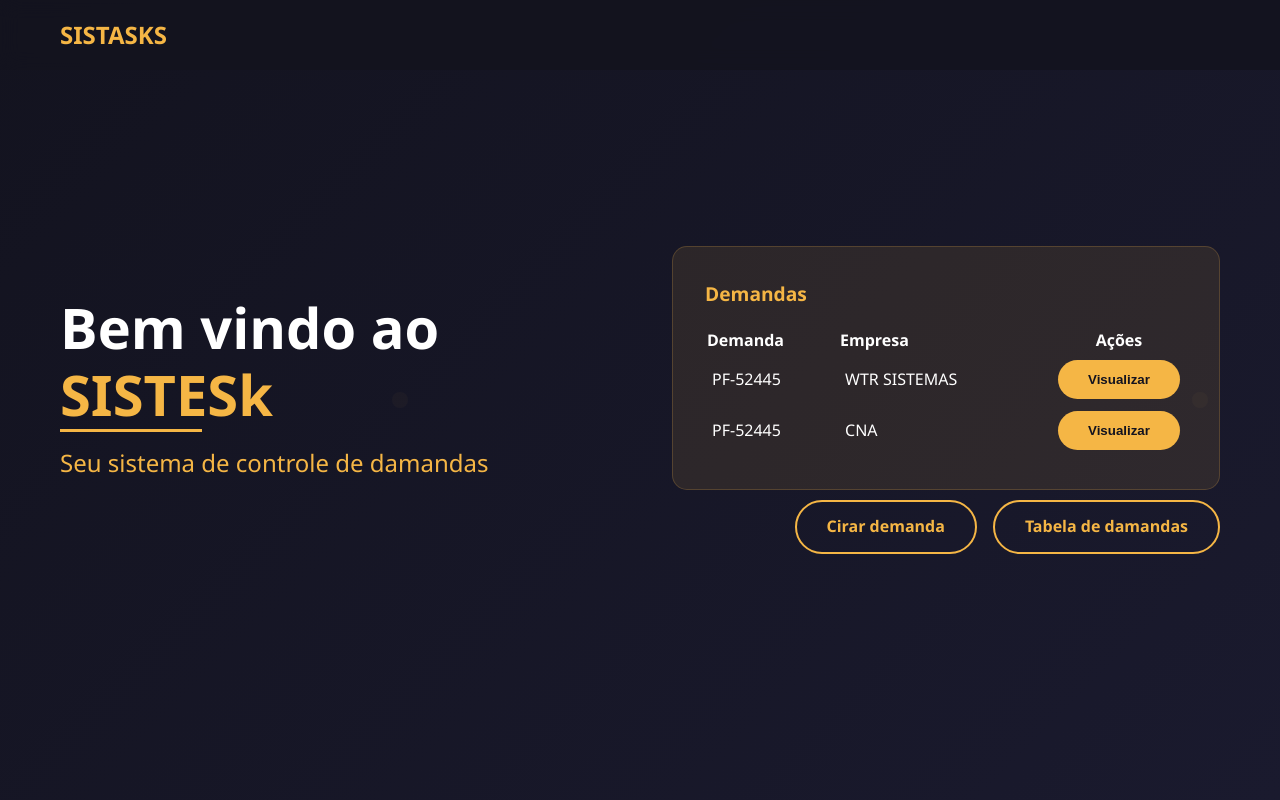
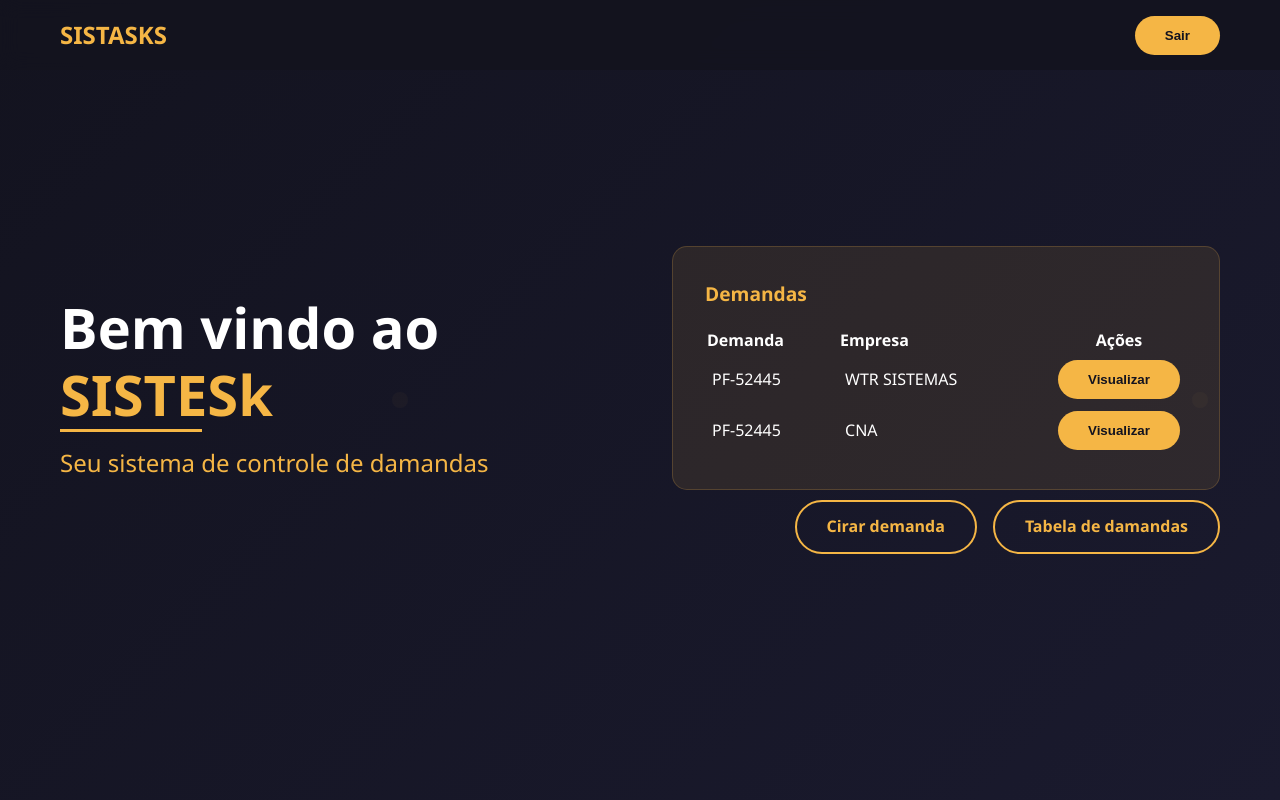
Before and after one commit to Leonsis/SISTASK, a PHP site: page /view/painel.php in a window 1280 px wide. Run offline with PHP 8.4, Linux system fonts and the light colour scheme.

Commit message:
Inicio da Criação do painerl

```diff
--- a/view/painel.php
+++ b/view/painel.php
@@ -15,11 +15,11 @@
                 <div class="nav-logo">
                     <h2>SISTASKS</h2>
                 </div>
-                <!-- <ul class="nav-menu">
-                    <li class="nav-item"><a href="#" class="nav-link">Home</a></li>
-                    <li class="nav-item"><a href="#" class="nav-link">Sobre</a></li>
-                    <li class="nav-item"><a href="#" class="nav-link">Projetos</a></li>
-                </ul> -->
+                <ul class="nav-menu">
+                    <li class="nav-item"><button class="btn btn-sm btn-primary">Sair</button></li>
+                    <!-- <li class="nav-item"><a href="#" class="nav-link">Sobre</a></li>
+                    <li class="nav-item"><a href="#" class="nav-link">Projetos</a></li> -->
+                </ul>
             </div>
         </nav>
 
```
